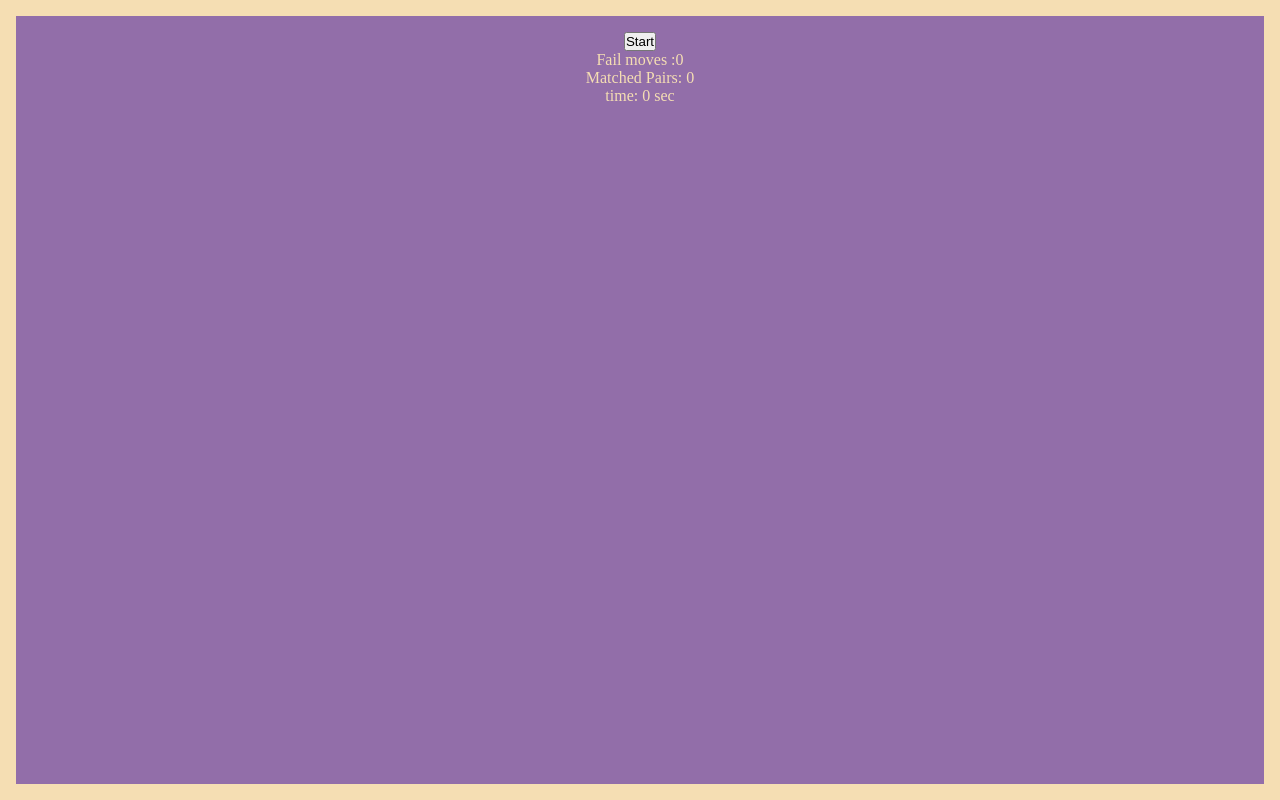
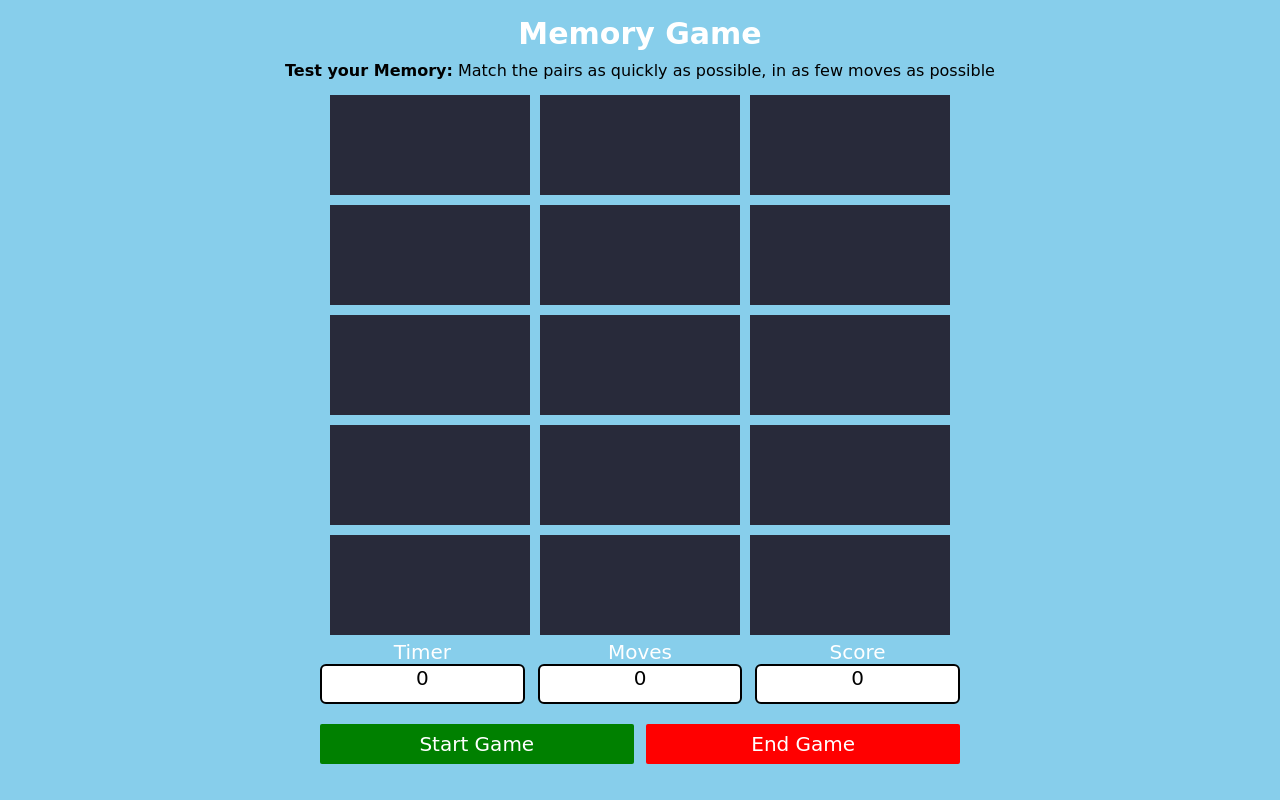
Before and after one commit to MatHyp/MemoryGame, a plain HTML site: page index.html in a window 1280 px wide. Drawn offline with Linux system fonts and the light colour scheme.

Commit message:
change layout of game html css

```diff
--- a/app.js
+++ b/app.js
@@ -6,7 +6,7 @@ const body = $('body');
 const pop_up = $('.pop-up');
 
 // Buttons
-const startBtn = $('.start-game');
+const startBtn = $('.start-game-btn');
 const matchedPairs = $('.matched-pairs')
 // Spans
 const againBtn = $('.again');
@@ -34,7 +34,7 @@ const createCards = function(){
         </div>`
         boardContainer.insertAdjacentHTML('afterbegin', cartHtml);
     });
-    setTimeout(() => {hiddenForAll(boardContainer)}, 2000);
+    setTimeout(() => {hiddenForAll(boardContainer)}, 6000);
 }
 
 // Add hidden class for all carts after start
@@ -102,6 +102,8 @@ const restartGame = function(){
     click = 0;
     failMoves = 0;
     matchedPair = 0;
+    matchedPairs.innerHTML = String(matchedPair)
+    moveCounter.innerHTML = String(failMoves);
 }
 
 startBtn.addEventListener('click', createCards);
--- a/index.html
+++ b/index.html
@@ -10,15 +10,48 @@
 </head>
 <body>
     <div class="bgc">
+        <div class="title">
+            <h1>Memory Game</h1>
+            <p><strong>Test your Memory:</strong> Match the pairs as quickly as possible, in as few moves as possible</p>
+        </div>
         <div class="game">
+            <div class="board-container">
+                <div class="board " id="halo">  </div>
+                <div class="board " id="halo">  </div>
+                <div class="board " id="halo">  </div>
+                <div class="board " id="halo">  </div>
+                <div class="board " id="halo">  </div>
+                <div class="board " id="halo">  </div>
+                <div class="board " id="halo">  </div>
+                <div class="board " id="halo">  </div>
+                <div class="board " id="halo">  </div>
+                <div class="board " id="halo">  </div>
+                <div class="board " id="halo">  </div>
+                <div class="board " id="halo">  </div>
+                <div class="board " id="halo">  </div>
+                <div class="board " id="halo">  </div>
+                <div class="board " id="halo">  </div>
+            </div>
+
             <div class="controls">
-                <button class="start-game">Start</button>
-                <p class="moves">Fail moves :<span class="moves-counter">0</span></p>
-                <p class="matched">Matched Pairs: <span class="matched-pairs">0</span> </p>
-                <p class="time">time: 0 sec</p>
-            </div>
-            <div class="board-container">
-
+                <div class="score-container">
+                    <div class="score-box">
+                        <p class="score-title">Timer</p>
+                        <p class="matched"><span class="time-conuter">0</span></p>
+                    </div>
+                    <div class="score-box">
+                        <p class="score-title">Moves</p>
+                        <p class="matched"><span class="moves-counter">0</span></p>
+                    </div>
+                    <div class="score-box">
+                        <p class="score-title">Score</p>
+                        <p class="matched"><span class="matched-pairs">0</span></p>
+                    </div>
+                </div>
+                <div class="btns-container">
+                    <button class="start-game-btn green">Start Game</button>
+                    <button class="start-game-btn red">End Game</button>
+                </div>
             </div>
         </div>
     </div>
--- a/style.css
+++ b/style.css
@@ -2,21 +2,31 @@
     padding: 0;
     margin: 0;
     box-sizing: border-box;
+    font-family: 'jokerman', cursive;
 }
 
 body {
     position: relative;
     padding: 1rem;
     min-height: 100vh;
-    border: 1rem solid;
-    background: #926ea9;
+    background-color: skyblue;
     color: wheat;
     text-align: center;
 }
 
+.title h1 {
+    font-size: 30px;
+    color: White;
+}
+
+.title p {
+    margin: 10px 0;
+    color: black;
+}
+
 .board-container {
     display: flex;
-    width: 80vw;
+    width: 60vw;
     flex-wrap: wrap;
     justify-content: center;
     margin: 0 auto;
@@ -24,10 +34,9 @@ body {
 
 .board {
     margin: 5px;
-    width: 320px;
-    height: 150px;
+    width: 200px;
+    height: 100px;
     background: #282A3A;
-
 }
 
 .hidden {
@@ -36,7 +45,7 @@ body {
 }
 
 .car-img {
-    height: 150px;
+    height: 100px;
 }
 
 .pop-up {
@@ -48,3 +57,56 @@ body {
     left: 50%;
     transform: translate(-50%, -50%);
 }
+
+.start-game-btn {
+    width: 24.5vw;
+    height: 40px;
+    border: none;
+    border-radius: 2px;
+    font-size: 20px;
+    color: white;
+}
+
+.controls {
+    display: flex;
+    flex-direction: column;
+    width: 50vw;
+    margin: 0 auto;
+}
+
+.score-box {
+    color: white;
+    font-size: 20px;
+}
+
+.matched {
+    width: 16vw;
+    height: 40px;
+    background-color: #fff;
+    border: 2px solid black;
+    border-radius: 6px;
+}
+
+.btns-container {
+    display: flex;
+    justify-content: space-between;
+    margin-top: 20px;
+}
+
+.score-container {
+    display: flex;
+    justify-content: space-between;
+}
+
+.green {
+    background-color: green;
+}
+
+.red {
+    background-color: red;
+}
+
+
+.matched {
+    color: black;
+}
```
